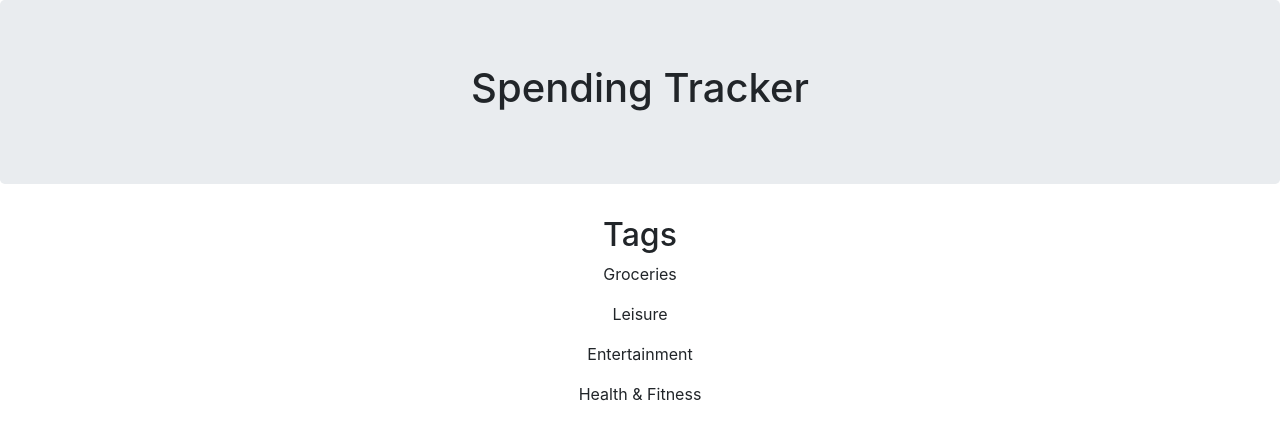
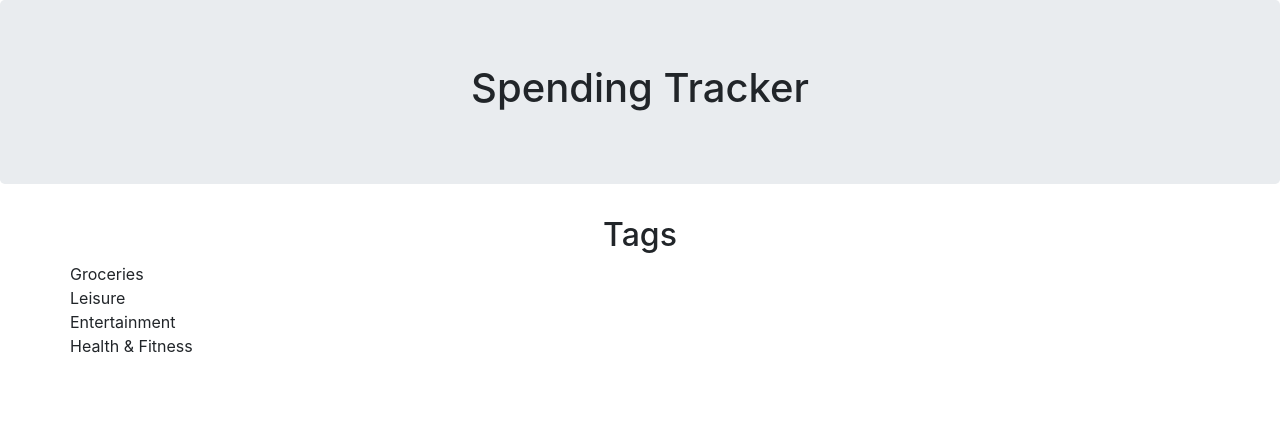
Before and after one commit to gregorl82/React_SpendingTracker, a React (Create React App) app in the folder client/: page / in a window 1280 px wide. Shown: the top 440 px of the page. Built offline with nearby package versions, Linux system fonts and the light colour scheme.

Commit message:
Fixes warning on unique key

```diff
--- a/client/src/containers/TagContainer.js
+++ b/client/src/containers/TagContainer.js
@@ -1,11 +1,13 @@
 import React from 'react';
+import Container from 'react-bootstrap/Container';
+import Row from 'react-bootstrap/Row';
 
 const TagContainer = ({tags}) => {
     return (
-        <div>
+        <Container>
             <h2>Tags</h2>
-            {tags.map(tag => <p>{tag}</p>)}
-        </div>
+            {tags.map((tag, index) => <Row key={index}>{tag}</Row>)}
+        </Container>
     )
 }
 
```
